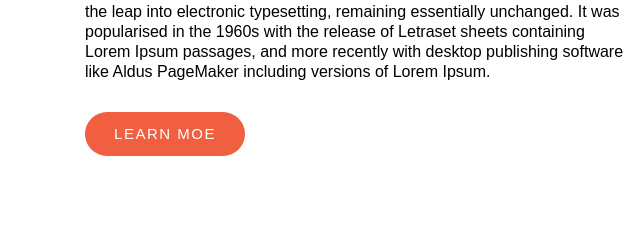
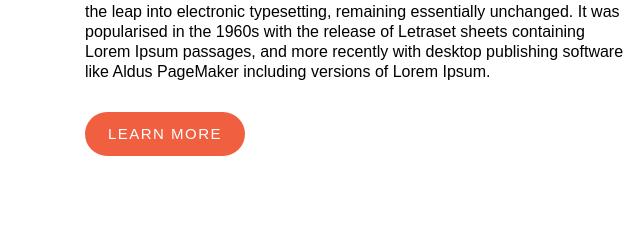
Before and after one commit to gnagasaikiran/bootstrapthemes, a plain HTML site: page html/index.html in a window 1280 px wide. Shown: the part 915-1140 px from the top of the page, 0-640 px from the left. Drawn offline with nearby package versions, Linux system fonts and the light colour scheme.

Commit message:
structure change

```diff
--- a/html/index.html
+++ b/html/index.html
@@ -114,7 +114,7 @@
                 <div class="col-xs-6 col-sm-12 col-md-12 col-lg-6 col-xl-6">
                     <h1>About US</h1>
                     <p>Lorem Ipsum is simply dummy text of the printing and typesetting industry. Lorem Ipsum has been the industry's standard dummy text ever since the 1500s, when an unknown printer took a galley of type and scrambled it to make a type specimen book. It has survived not only five centuries, but also the leap into electronic typesetting, remaining essentially unchanged. It was popularised in the 1960s with the release of Letraset sheets containing Lorem Ipsum passages, and more recently with desktop publishing software like Aldus PageMaker including versions of Lorem Ipsum.</p>
-                    <a class="btn" href="javascript:void(0);">Learn Moe</a>
+                    <a class="btn" href="javascript:void(0);">Learn More</a>
                 </div>
                 <div class="col-xs-6 col-sm-12 col-md-12 col-lg-6 col-xl-6">
                     <div class="about-image">
```
